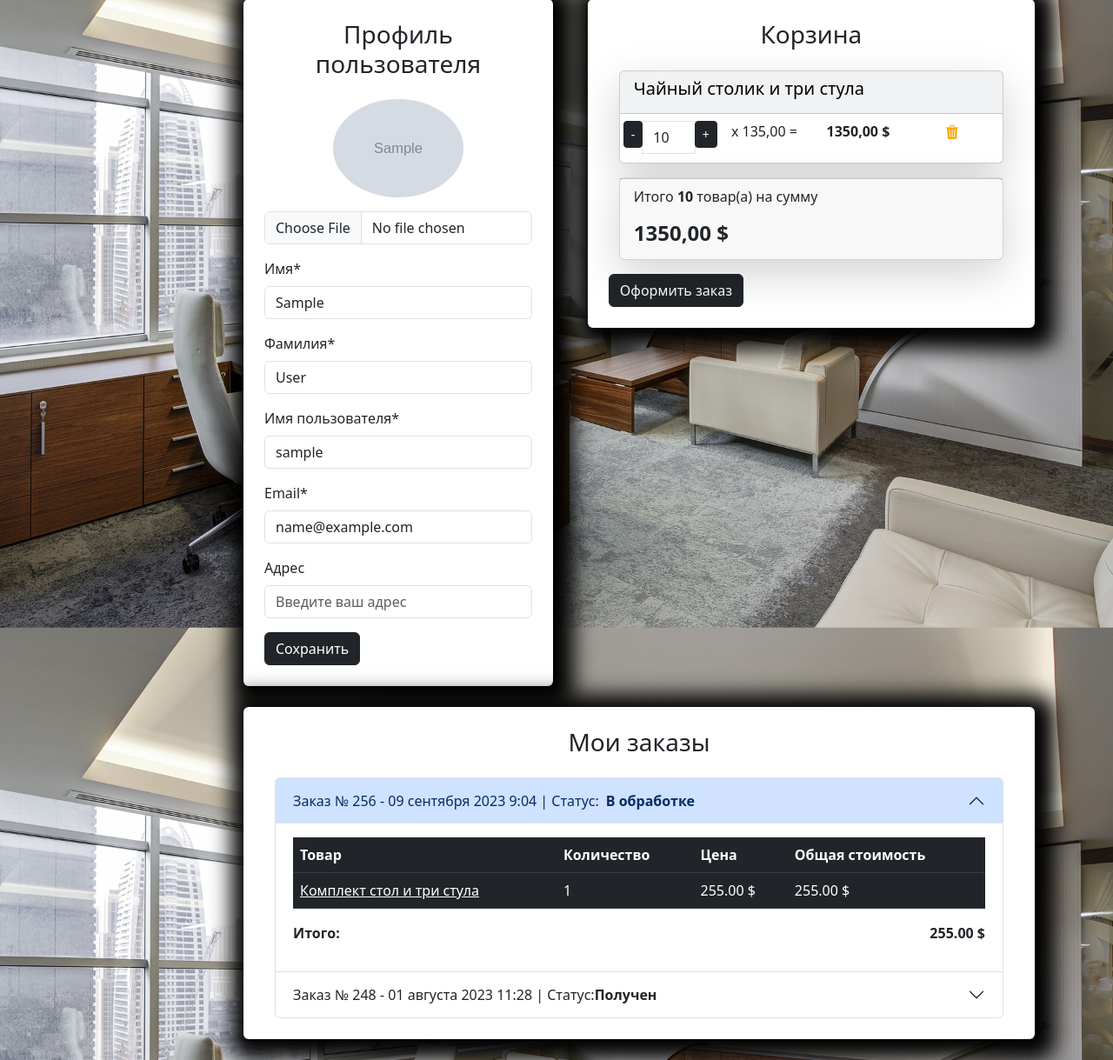
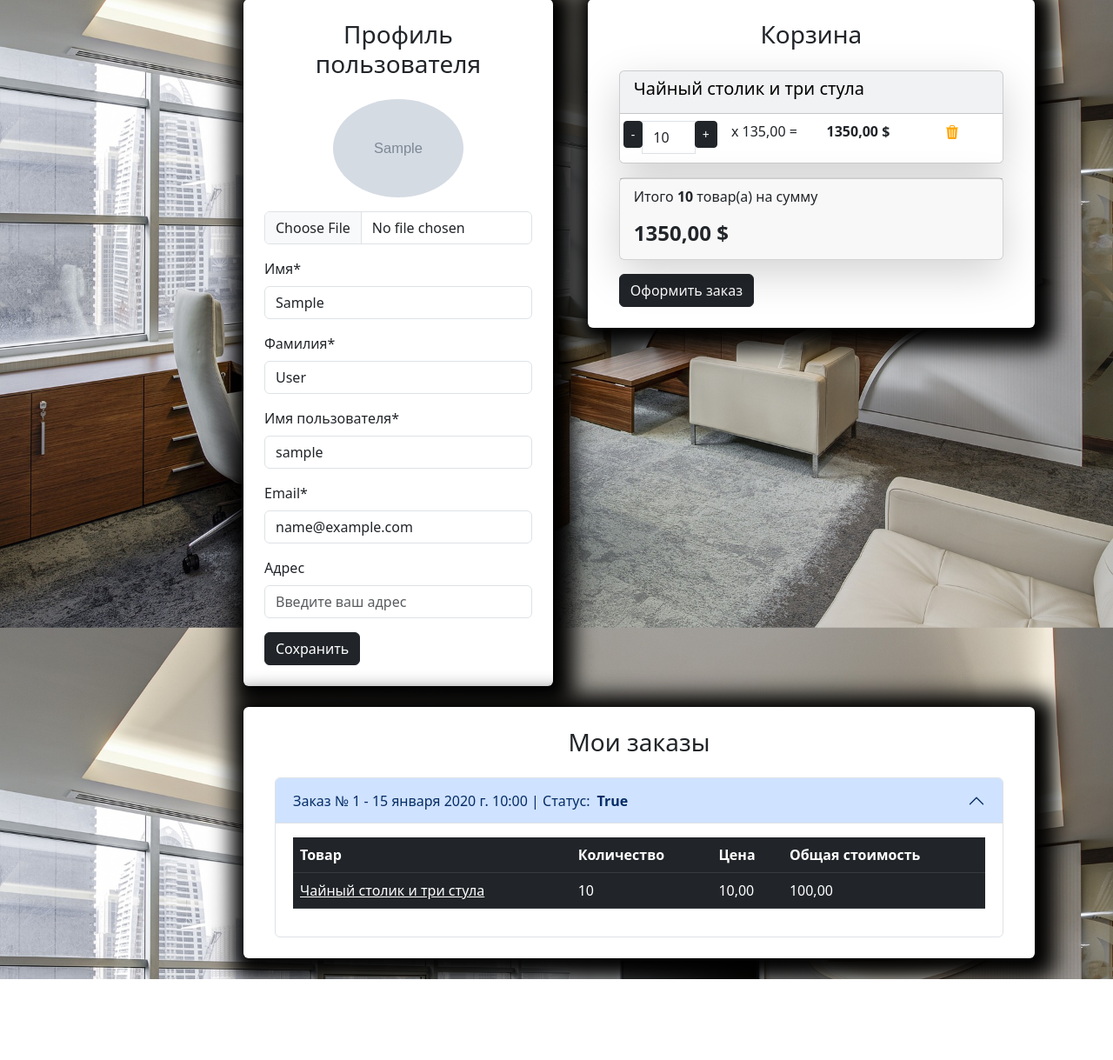
Before and after one commit to saninorun/djangoshop, a Django app: page /user/profile/ in a window 1280 px wide. Shown: the part 133-1352 px from the top of the page at 87% size. After the commit the page ends 1259 px from the top, so only its background shows below. Run offline with Django 4.2, Linux system fonts and the light colour scheme; a user stored in the database is signed in; data comes from the database, SQL or seed files in the repository; tables that the repository leaves empty hold one stand-in row (values such as "Sample post"); grey boxes marked "Sample" are stand-in pictures; some libraries are stand-ins or nearby versions.

Commit message:
final edit chapter2

```diff
--- a/carts/templates/carts/includes/included_cart.html
+++ b/carts/templates/carts/includes/included_cart.html
@@ -56,3 +56,8 @@
         <h4 class="float-left"><strong>{{ carts.total_price }} $</strong></h4>
     </div>
 </div>
+{% if carts and not order %}
+<a class="btn btn-dark" href="{% url 'orders:create_order' %}">
+    Оформить заказ
+</a>
+{% endif %}
--- a/carts/utils.py
+++ b/carts/utils.py
@@ -5,9 +5,9 @@ from carts.models import Cart
 
 def get_user_carts(request: WSGIRequest):
     if request.user.is_authenticated:
-        return Cart.objects.filter(user=request.user)
+        return Cart.objects.filter(user=request.user).select_related('product')
 
     if not request.session.session_key:
         request.session.create()
 
-    return Cart.objects.filter(session_key=request.session.session_key)
+    return Cart.objects.filter(session_key=request.session.session_key).select_related('product')
--- a/orders/templates/orders/create_order.html
+++ b/orders/templates/orders/create_order.html
@@ -51,7 +51,8 @@
                                 placeholder="В формате: XXX-XXX-XX-XX"
                                 required>
                             {% if form.phone_number.errors %}
-                                <div class="alert alert-danger alert-dismissible fade shadow">
+                                <div class="alert alert-danger alert-dismissible shadow">
+{#                                <div class="alert alert-danger alert-dismissible fade shadow">#}
                                     {{ form.phone_number.errors }}
                                 </div>
                             {% endif %}
--- a/orders/views.py
+++ b/orders/views.py
@@ -1,4 +1,5 @@
 from django.contrib import messages
+from django.contrib.auth.decorators import login_required
 from django.core.handlers.wsgi import WSGIRequest
 from django.db import transaction
 from django.http import HttpResponseRedirect, HttpResponse
@@ -10,6 +11,7 @@ from orders.forms import CreateOrderForm
 from orders.models import Order, OrderItem
 
 
+@login_required
 def create_order(request: WSGIRequest) -> HttpResponseRedirect | HttpResponse:
     if request.method == "POST":
         form = CreateOrderForm(data=request.POST)
@@ -63,5 +65,6 @@ def create_order(request: WSGIRequest) -> HttpResponseRedirect | HttpResponse:
     context = {
         'title': 'Home - Оформление заказа',
         'form': form,
+        'order': True
     }
     return render(request, 'orders/create_order.html', context=context)
--- a/templates/includes/cart_button.html
+++ b/templates/includes/cart_button.html
@@ -27,11 +27,6 @@
                     {% include 'carts/includes/included_cart.html' %}
                     <!-- Закончилась разметка корзины -->
                 </div>
-                {% if carts %}
-                <a class="btn btn-dark" href="{% url 'orders:create_order' %}">
-                    Оформить заказ
-                </a>
-                {% endif %}
             </div>
         </div>
     </div>
--- a/users/templates/users/profile.html
+++ b/users/templates/users/profile.html
@@ -99,11 +99,6 @@
                         {% include 'carts/includes/included_cart.html' %}
                         <!-- Закончилась разметка корзины -->
                     </div>
-                    {% if carts %}
-                    <a class="btn btn-dark" href="../orders/create_order.html">
-                        Оформить заказ
-                    </a>
-                    {% endif %}
                 </div>
             </div>
             <!-- Оформленные заказы -->
@@ -113,13 +108,15 @@
                     <!-- Разметка заказов -->
                     <div class="container">
                         <div class="accordion" id="accordionExample">
+
+                            {% for order in orders %}
                             <div class="accordion-item">
-                                <h2 class="accordion-header" id="heading1">
-                                    <button class="accordion-button" type="button" data-bs-toggle="collapse" data-bs-target="#collapse1" aria-expanded="false" aria-controls="collapse1">
-                                        Заказ № 256 - 09 сентября 2023 9:04 | Статус:<strong class="mx-2"> В обработке</strong>
+                                <h2 class="accordion-header" id="heading{{ order.id }}">
+                                    <button class="accordion-button {% if order != orders.0 %}collapsed{% endif %}" type="button" data-bs-toggle="collapse" data-bs-target="#collapse{{ order.id }}" aria-expanded="false" aria-controls="collapse{{ order.id }}">
+                                        Заказ № {{ order.id }} - {{ order.created_timestamp }} | Статус: <strong class="mx-2">{{order.requires_delivery}}</strong>
                                     </button>
                                 </h2>
-                                <div id="collapse1" class="accordion-collapse collapse show" aria-labelledby="heading1" data-bs-parent="#accordionExample">
+                                <div id="collapse{{ order.id }}" class="accordion-collapse collapse {% if order == orders.0 %}show{% endif %}" aria-labelledby="heading{{ order.id }}" data-bs-parent="#accordionExample">
                                     <div class="accordion-body">
                                         <table class="table table-dark table-hover">
                                             <thead>
@@ -131,53 +128,21 @@
                                                 </tr>
                                             </thead>
                                             <tbody>
+                                                {% for item in order.orderitem_set.all %}
                                                 <tr>
-                                                    <td><a class="text-white" href="#">Комплект стол и три стула</a></td>
-                                                    <td>1</td>
-                                                    <td>255.00 $</td>
-                                                    <td>255.00 $</td>
+                                                    <td><a class="text-white" href="{% url 'goods:product' item.product.slug %}">{{ item.product.name }}</a></td>
+                                                    <td>{{ item.quantity }}</td>
+                                                    <td>{{ item.price }}</td>
+                                                    <td>{{ item.products_price }}</td>
 
                                                 </tr>
-                                            </tbody>
-                                        </table>
-                                        <div class="d-flex justify-content-between">
-                                            <p><strong>Итого:</strong></p>
-                                            <p><strong>255.00 $</strong></p>
-
-                                        </div>
-                                    </div>
-                                </div>
-                            </div>
-                            <div class="accordion-item">
-                                <h2 class="accordion-header" id="heading2">
-                                    <button class="accordion-button collapsed" type="button" data-bs-toggle="collapse" data-bs-target="#collapse2" aria-expanded="false" aria-controls="collapse2">
-                                        Заказ № 248 - 01 августа 2023 11:28 | Статус: <strong>Получен</strong>
-                                    </button>
-                                </h2>
-                                <div id="collapse2" class="accordion-collapse collapse" aria-labelledby="heading2" data-bs-parent="#accordionExample">
-                                    <div class="accordion-body">
-                                        <table class="table table-dark table-hover">
-                                            <thead>
-                                                <tr>
-                                                    <th>Товар</th>
-                                                    <th>Количество</th>
-                                                    <th>Цена</th>
-                                                    <th>Общая стоимость</th>
-                                                </tr>
-                                            </thead>
-                                            <tbody>
-                                                <tr>
-                                                    <td><a class="text-white" href="#">Стул офисный</a></td>
-                                                    <td>2</td>
-                                                    <td>30.00 $</td>
-                                                    <td>60.00 $</td>
-
-                                                </tr>
+                                                {% endfor %}
                                             </tbody>
                                         </table>
                                     </div>
                                 </div>
                             </div>
+                            {% endfor %}
                         </div>
                     </div>
                     <!-- Закончилась разметка заказов -->
--- a/users/templates/users/users_cart.html
+++ b/users/templates/users/users_cart.html
@@ -15,11 +15,6 @@
                     {% include 'carts/includes/included_cart.html' %}
                     <!-- Закончилась разметка корзины -->
                 </div>
-                {% if carts %}
-                <a class="btn btn-dark" href="{% url 'orders:create_order' %}">
-                    Оформить заказ
-                </a>
-                {% endif %}
             </div>
         </div>
     </div>
--- a/users/views.py
+++ b/users/views.py
@@ -1,11 +1,13 @@
 from django.contrib import auth, messages
 from django.contrib.auth.decorators import login_required
 from django.core.handlers.wsgi import WSGIRequest
+from django.db.models import Prefetch
 from django.http import HttpResponseRedirect, HttpResponse, HttpRequest
 from django.shortcuts import render
 from django.urls import reverse
 
 from carts.models import Cart
+from orders.models import Order, OrderItem
 from users.forms import UserLoginForm, UserRegistrationForm, ProfileForm
 
 
@@ -80,11 +82,24 @@ def profile(request: WSGIRequest) -> HttpResponseRedirect | HttpResponse:
     else:
         form = ProfileForm(instance=request.user)
 
+    orders = (
+        Order.objects.filter(user=request.user)
+        .prefetch_related(
+            Prefetch(
+                'orderitem_set',
+                queryset=OrderItem.objects.select_related('product'),
+                )
+        )
+        .order_by('-id')
+    )
+
     context = {
         'title': 'Home - Кабинет',
         'form': form,
+        'orders': orders,
     }
     return render(request, 'users/profile.html', context)
+
 
 # @login_required()
 def users_cart(request: WSGIRequest) -> HttpResponseRedirect | HttpResponse:
```
Also changed, not shown: orders/forms.py (+15 -0 lines).
